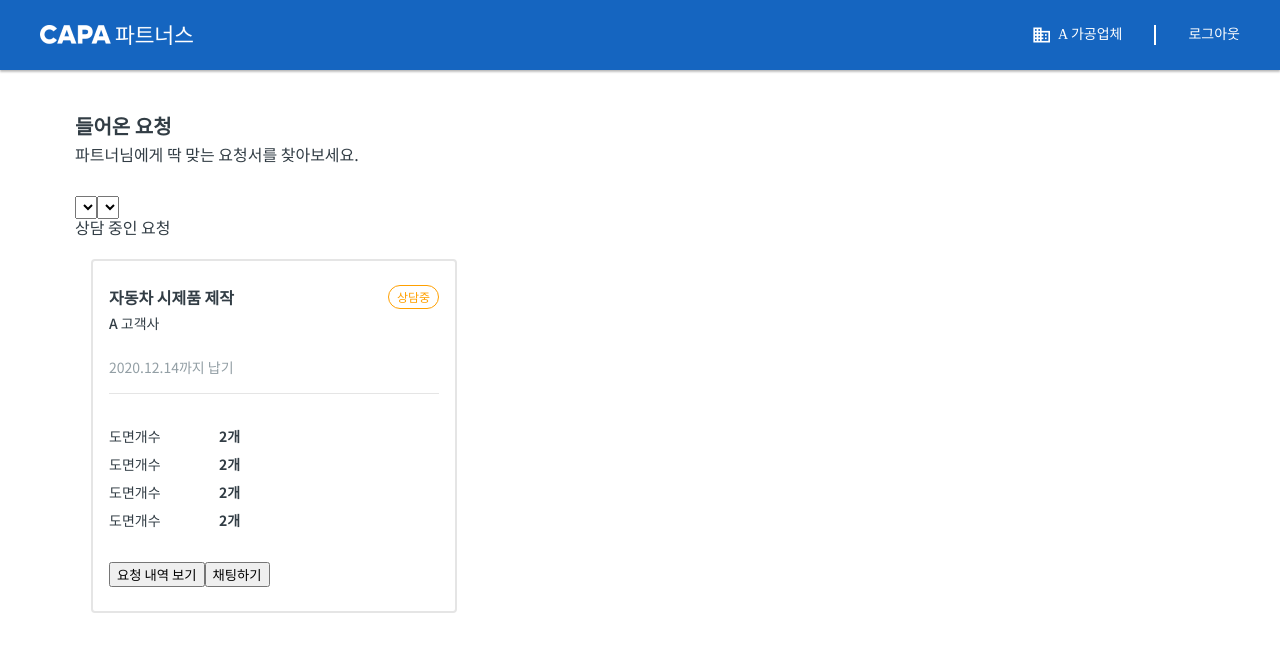
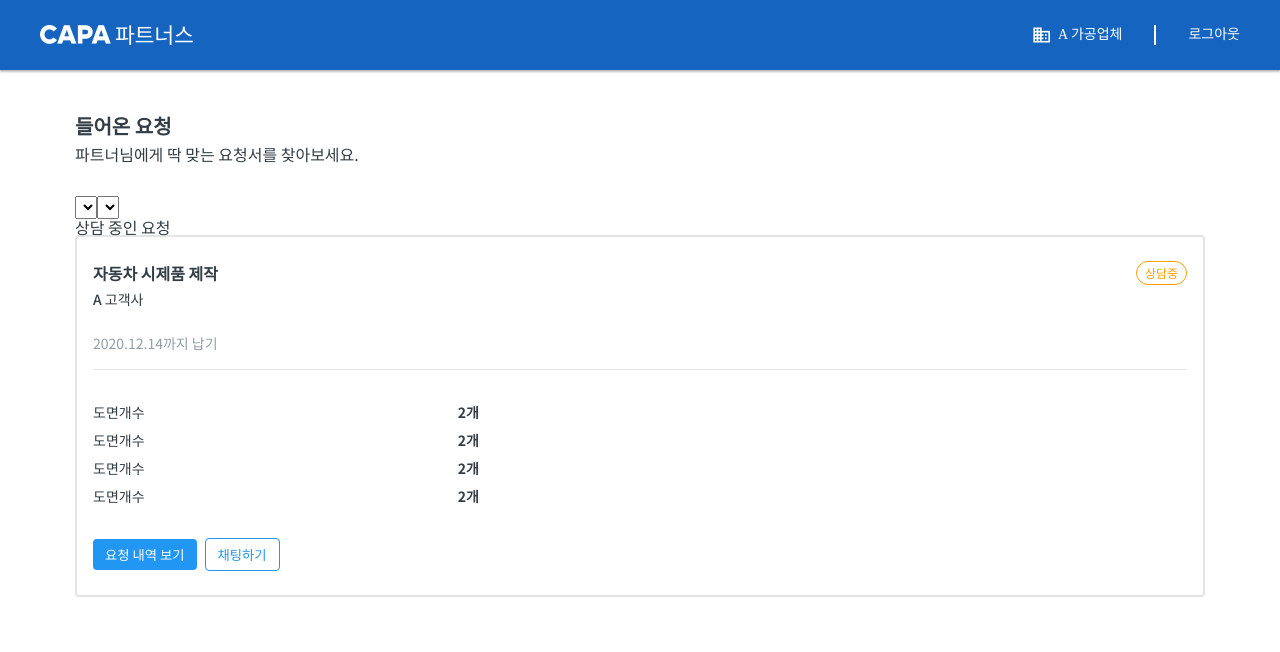
Before and after one commit to jch1223/ateamventures, a React (Create React App) app: page / in a window 1280 px wide. Shown: the top 652 px of the page. Built offline with nearby package versions, Linux system fonts and the light colour scheme.

Commit message:
feat: button component

```diff
--- /dev/null
+++ b/src/components/Button.tsx
@@ -0,0 +1,53 @@
+import React, { MouseEventHandler } from "react";
+import styled, { css } from "styled-components";
+
+interface ButtonProps {
+  children: React.ReactNode;
+  outline?: boolean;
+  onClick?: MouseEventHandler;
+}
+
+function Button({ children, outline, onClick }: ButtonProps) {
+  return (
+    <ButtonStyled outline={outline} onClick={onClick}>
+      {children}
+    </ButtonStyled>
+  );
+}
+
+Button.defaultProps = {
+  onClick: () => {},
+  outline: false,
+};
+
+const colorStyles = css<ButtonProps>`
+  background: ${({ theme }) => theme.palette.blue};
+
+  ${({ outline }) =>
+    outline &&
+    css`
+      color: ${({ theme }) => theme.palette.blue};
+      background: none;
+      border: 1px solid ${({ theme }) => theme.palette.blue}; ;
+    `}
+`;
+
+const ButtonStyled = styled.button`
+  display: inline-flex;
+  align-items: center;
+  padding: 6px 12px;
+  outline: none;
+  border: none;
+  border-radius: 4px;
+  color: ${({ theme }) => theme.palette.white};
+  font-weight: 500;
+  cursor: pointer;
+
+  ${colorStyles}
+
+  &:not(:first-child) {
+    margin-left: 8px;
+  }
+`;
+
+export default Button;
--- a/src/components/EstimateCard.tsx
+++ b/src/components/EstimateCard.tsx
@@ -1,5 +1,7 @@
 import React from "react";
 import styled from "styled-components";
+
+import Button from "./Button";
 
 function EstimateCard() {
   return (
@@ -31,8 +33,8 @@ function EstimateCard() {
       </Content>
 
       <Bottom>
-        <button>요청 내역 보기</button>
-        <button>채팅하기</button>
+        <Button>요청 내역 보기</Button>
+        <Button outline>채팅하기</Button>
       </Bottom>
     </EstimateCardStyled>
   );
@@ -105,9 +107,7 @@ const Header = styled.div`
 `;
 
 const EstimateCardStyled = styled.article`
-  width: 366px;
   padding: 24px 16px;
-  margin: 24px 16px;
   border: 2px solid #e5e5e5;
   box-sizing: border-box;
   border-radius: 4px;
--- a/src/pages/Home.tsx
+++ b/src/pages/Home.tsx
@@ -1,4 +1,4 @@
-import React from "react";
+import React, { useState } from "react";
 import styled from "styled-components";
 import EstimateCard from "../components/EstimateCard";
 
```
